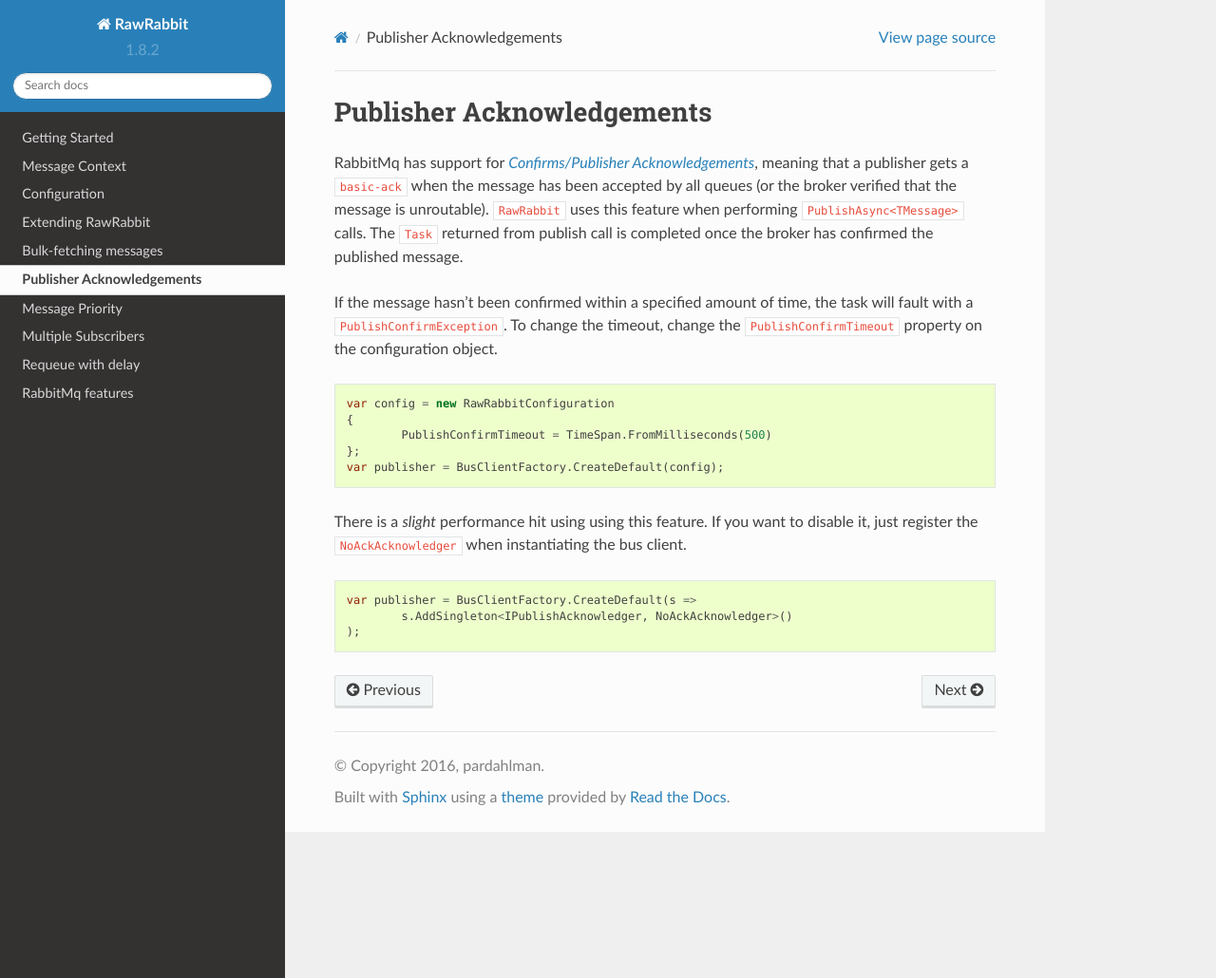
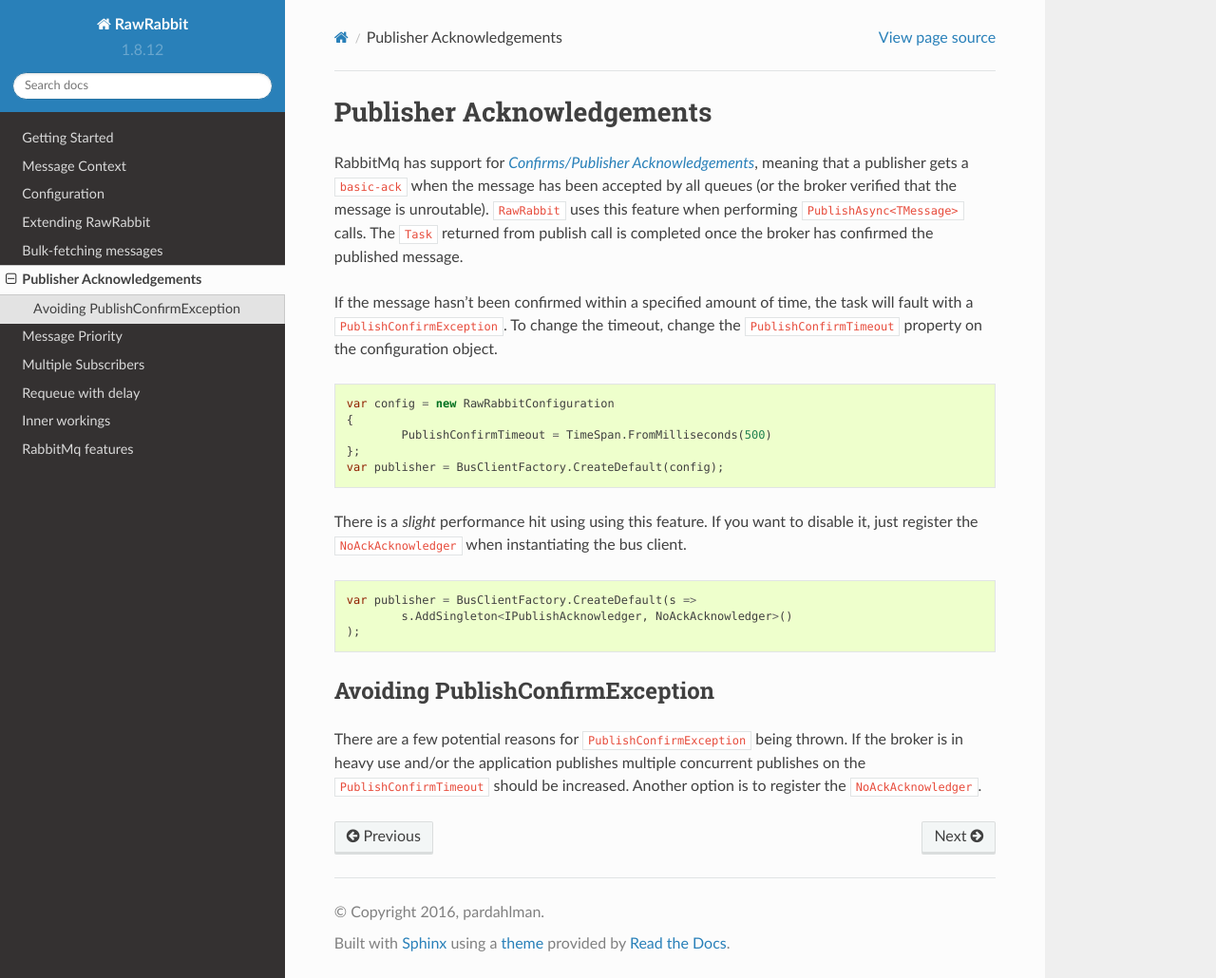
Before and after one commit to pardahlman/RawRabbit, a Sphinx documentation site: the page built from docs/Publisher-Acknowledgements.md, in a window 1280 px wide and 1030 px high. Shown: the whole window at 95% size. Built offline with Sphinx 7.4.7 and the Read the Docs theme 2.0.0, drawn with Linux system fonts in a browser that asks for light colours.

Commit message:
(#64) Update documentation

````diff
--- a/docs/Publisher-Acknowledgements.md
+++ b/docs/Publisher-Acknowledgements.md
@@ -18,3 +18,6 @@ var publisher = BusClientFactory.CreateDefault(s =>
 	s.AddSingleton<IPublishAcknowledger, NoAckAcknowledger>()
 );
 ```
+
+## Avoiding PublishConfirmException
+There are a few potential reasons for `PublishConfirmException` being thrown. If the broker is in heavy use and/or the application publishes multiple concurrent publishes on the `PublishConfirmTimeout` should be increased. Another option is to register the `NoAckAcknowledger`.
--- a/docs/conf.py
+++ b/docs/conf.py
@@ -59,9 +59,9 @@ author = 'pardahlman'
 # built documents.
 #
 # The short X.Y version.
-version = '1.8.2'
+version = '1.8.12'
 # The full version, including alpha/beta/rc tags.
-release = '1.8.2'
+release = '1.8.12'
 
 # The language for content autogenerated by Sphinx. Refer to documentation
 # for a list of supported languages.
--- a/docs/index.rst
+++ b/docs/index.rst
@@ -18,4 +18,5 @@ Contents:
    Message-Priority
    Multiple-Subscribers-for-Messages
    Delayed-requeue-of-messages
+   inner-workings
    rabbitmq-features
````
Also changed, not shown: docs/configuration.md (+1 -1 lines), docs/inner-workings.md (added, +29 -0 lines).
